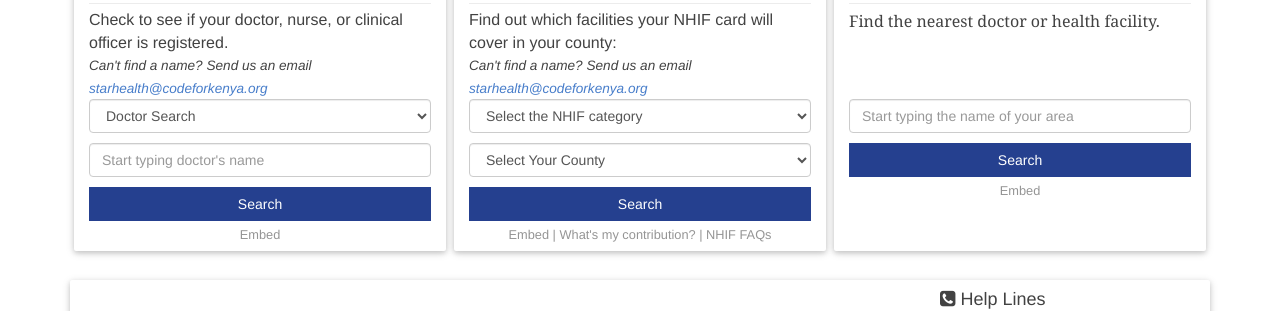
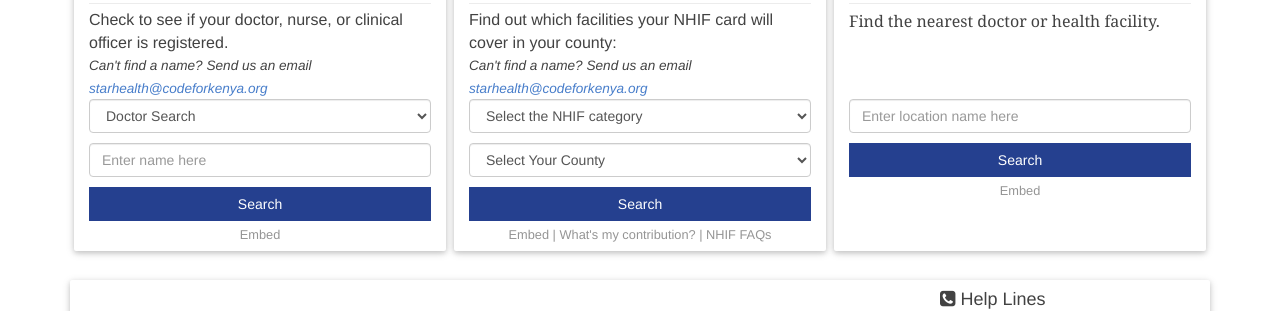
Before and after one commit to CodeForAfrica/HealthTools.KE-theStarHealth, a Jekyll site: the page built from index.html, in a window 1280 px wide. Shown: the part 220-531 px from the top of the page. Built offline with Jekyll 4.4.1, drawn with Linux system fonts in a browser that asks for light colours; a script that is not in the unit is left out; comment, search, counter and statistics services are not loaded.

Commit message:
Better placeholder text

```diff
--- a/_includes/apps/dodgy-dr.html
+++ b/_includes/apps/dodgy-dr.html
@@ -10,7 +10,7 @@
       <option value="nurse">Nurse Search</option>
       <option value="clinical officer">Clinical Officer Search</option>
     </select>
-    <input type="text" placeholder="Start typing doctor's name" class="search form-control" id="doctorName" />
+    <input type="text" placeholder="Enter name here" class="search form-control" id="doctorName" />
 
     <button class='btn btn-primary red_button' href="#myModal" role="button" data-toggle="modal" id="grabDetails">
       Search
--- a/_includes/apps/nearest-facilities.html
+++ b/_includes/apps/nearest-facilities.html
@@ -5,7 +5,7 @@
     <p>Find the nearest doctor or health facility.</p>
   </div>
   <div class="app_bottom text-center">
-    <input type="text" placeholder="Start typing the name of your area" class="search form-control" id="areaName" />
+    <input type="text" placeholder="Enter location name here" class="search form-control" id="areaName" />
     <button class='btn btn-primary' id="facility-search" href="#myModal" data-toggle="modal" role="button">Search </button>
     <!-- Contribution section -->
     <div class="contribution">
--- a/_includes/apps/nhif.html
+++ b/_includes/apps/nhif.html
@@ -62,7 +62,7 @@
       <option value="46">Wajir</option>
       <option value="47">West Pokot</option>
     </select>
-    <button class='btn btn-primary ' href="#myModal" role="button" class="btn" data-toggle="modal" id="grabNHIFDetails">
+    <button class="btn btn-primary" href="#myModal" role="button" class="btn" data-toggle="modal" id="grabNHIFDetails">
       Search
     </button>
     <!-- Contributions section -->
```
